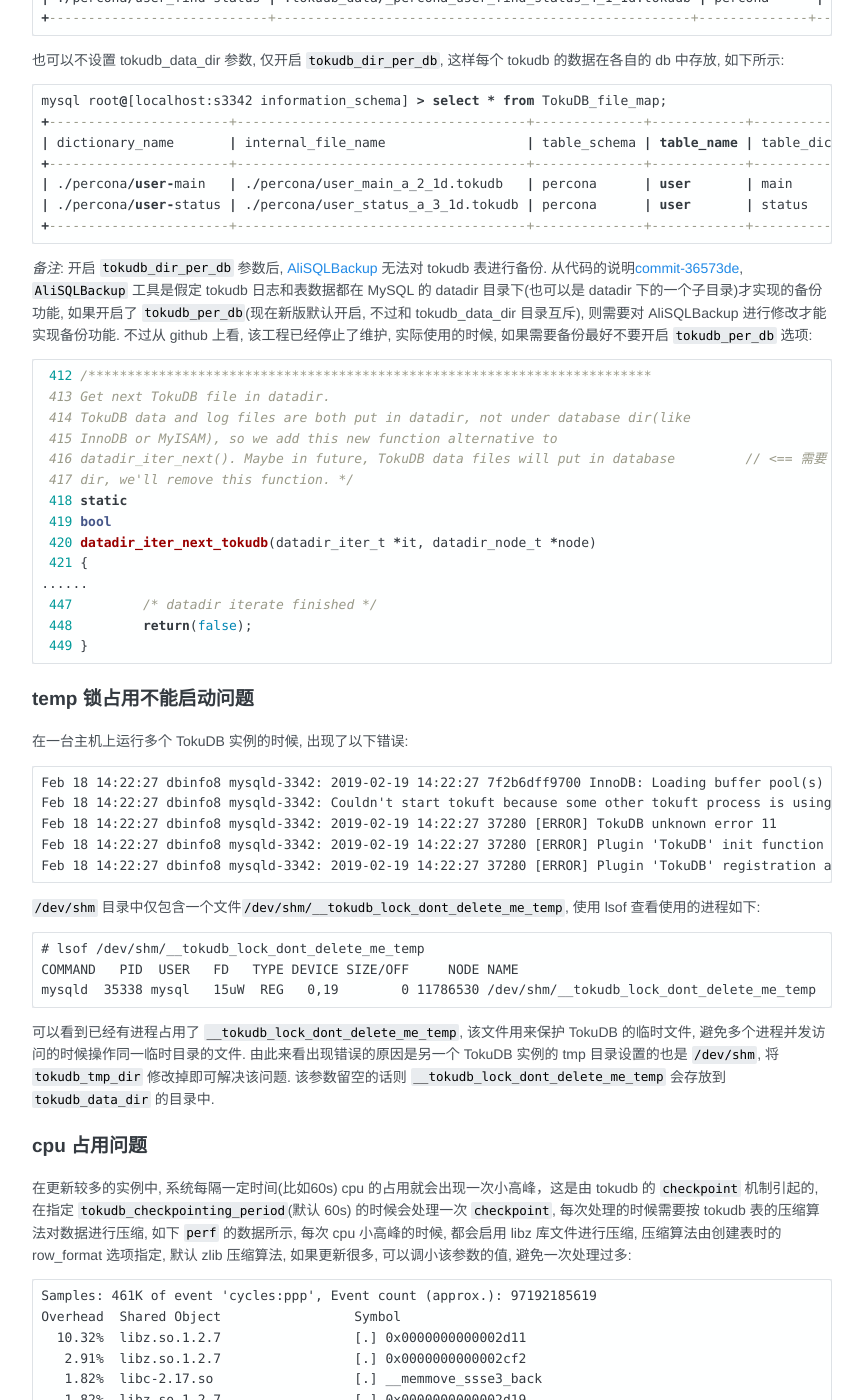
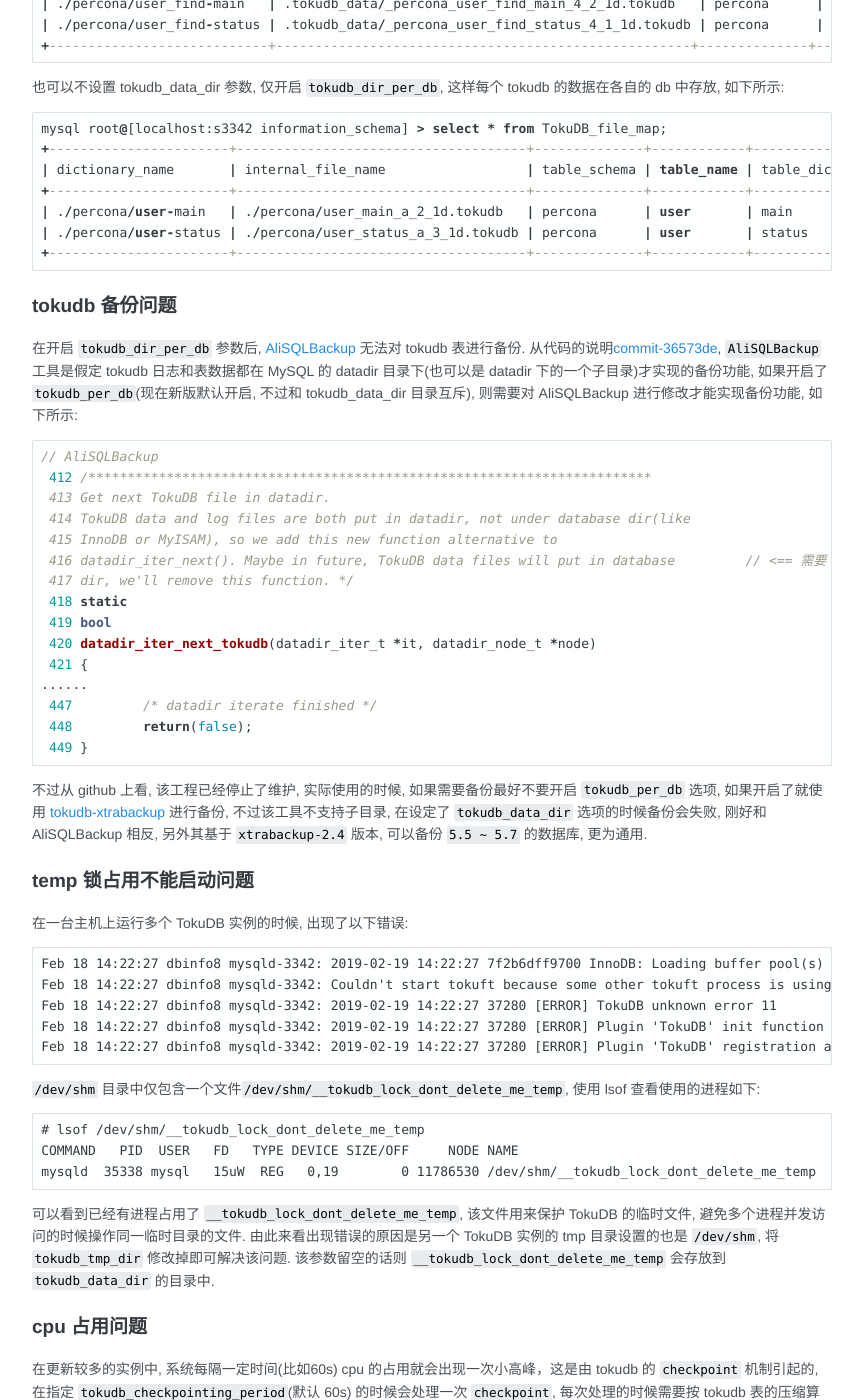
Before and after one commit to arstercz/arstercz.github.io, a Jekyll site: the page built from _posts/2019-02-19-tokudb-%e4%bd%bf%e7%94%a8%e9%97%ae%e9%a2%98%e6%b1%87%e6%80%bb.md, in a window 1280 px wide and 1400 px high, scrolled down 2287 px. Shown: the whole window, without its empty margins (208-1071 px from the left). Built offline with Jekyll 4.4.1, drawn with Linux system fonts in a browser that asks for light colours; comment, search, counter and statistics services are not loaded.

Commit message:
add tokube backup issue

````diff
--- a/_posts/2019-02-19-tokudb-%e4%bd%bf%e7%94%a8%e9%97%ae%e9%a2%98%e6%b1%87%e6%80%bb.md
+++ b/_posts/2019-02-19-tokudb-%e4%bd%bf%e7%94%a8%e9%97%ae%e9%a2%98%e6%b1%87%e6%80%bb.md
@@ -22,12 +22,13 @@
 * [修改分区表耗时长问题处理](#修改分区表耗时长问题处理)
 * [转换 InnoDB 大表到 TokuDB 崩溃问题](#转换-InnoDB-大表到-TokuDB-崩溃问题)
 * [修改 tokudb_data_dir 参数出现不能找到文件错误](#修改-tokudb_data_dir-参数出现不能找到文件错误)
+* [tokudb 备份问题](#tokudb-备份问题)
 * [temp 锁占用不能启动问题](#temp-锁占用不能启动问题)
 * [cpu 占用问题](#cpu-占用问题)
 
 ## 修改分区表耗时长问题处理
 
-[tokudb 修改分区表耗时长问题处理](https://blog.arstercz.com/tokudb-%E4%BF%AE%E6%94%B9%E5%88%86%E5%8C%BA%E8%A1%A8%E8%80%97%E6%97%B6%E9%95%BF%E9%97%AE%E9%A2%98%E5%A4%84%E7%90%86/)
+[tokudb 修改分区表耗时长问题处理]({{ site.baseurl }}/tokudb-%E4%BF%AE%E6%94%B9%E5%88%86%E5%8C%BA%E8%A1%A8%E8%80%97%E6%97%B6%E9%95%BF%E9%97%AE%E9%A2%98%E5%A4%84%E7%90%86/)
 
 ## 转换 InnoDB 大表到 TokuDB 崩溃问题
 
@@ -126,9 +127,13 @@
 | ./percona/user-status | ./percona/user_status_a_3_1d.tokudb | percona      | user       | status                |
 +-----------------------+-------------------------------------+--------------+------------+-----------------------+
 ```
-*备注*: 开启 `tokudb_dir_per_db` 参数后, [AliSQLBackup](https://github.com/alibaba/AliSQLBackup) 无法对 tokudb 表进行备份. 从代码的说明[commit-36573de](https://github.com/alibaba/AliSQLBackup/commit/26573de135d115b100dbbfb9698274463ade5c8d), `AliSQLBackup` 工具是假定 tokudb 日志和表数据都在 MySQL 的 datadir 目录下(也可以是 datadir 下的一个子目录)才实现的备份功能, 如果开启了 `tokudb_per_db`(现在新版默认开启, 不过和 tokudb_data_dir 目录互斥), 则需要对 AliSQLBackup 进行修改才能实现备份功能. 不过从 github 上看, 该工程已经停止了维护, 实际使用的时候, 如果需要备份最好不要开启 `tokudb_per_db` 选项:
+
+## tokudb 备份问题
+
+在开启 `tokudb_dir_per_db` 参数后, [AliSQLBackup](https://github.com/alibaba/AliSQLBackup) 无法对 tokudb 表进行备份. 从代码的说明[commit-36573de](https://github.com/alibaba/AliSQLBackup/commit/26573de135d115b100dbbfb9698274463ade5c8d), `AliSQLBackup` 工具是假定 tokudb 日志和表数据都在 MySQL 的 datadir 目录下(也可以是 datadir 下的一个子目录)才实现的备份功能, 如果开启了 `tokudb_per_db`(现在新版默认开启, 不过和 tokudb_data_dir 目录互斥), 则需要对 AliSQLBackup 进行修改才能实现备份功能, 如下所示:
 
 ```cpp
+// AliSQLBackup
  412 /************************************************************************
  413 Get next TokuDB file in datadir.
  414 TokuDB data and log files are both put in datadir, not under database dir(like
@@ -144,6 +149,8 @@
  448         return(false);
  449 }
 ```
+
+不过从 github 上看, 该工程已经停止了维护, 实际使用的时候, 如果需要备份最好不要开启 `tokudb_per_db` 选项, 如果开启了就使用 [tokudb-xtrabackup](https://github.com/xelabs/tokudb-xtrabackup) 进行备份, 不过该工具不支持子目录, 在设定了 `tokudb_data_dir` 选项的时候备份会失败, 刚好和 AliSQLBackup 相反, 另外其基于 `xtrabackup-2.4` 版本, 可以备份 `5.5 ~ 5.7` 的数据库, 更为通用.
 
 ## temp 锁占用不能启动问题
 
````
